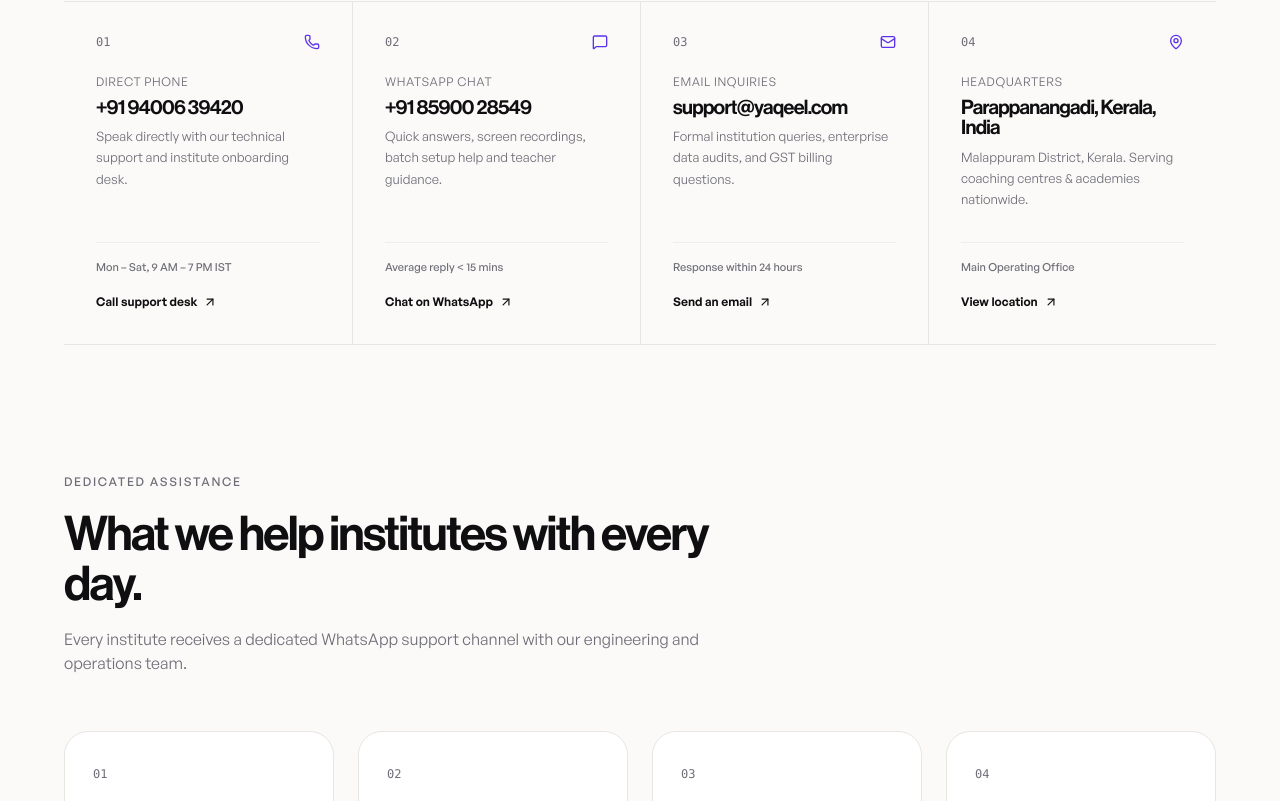
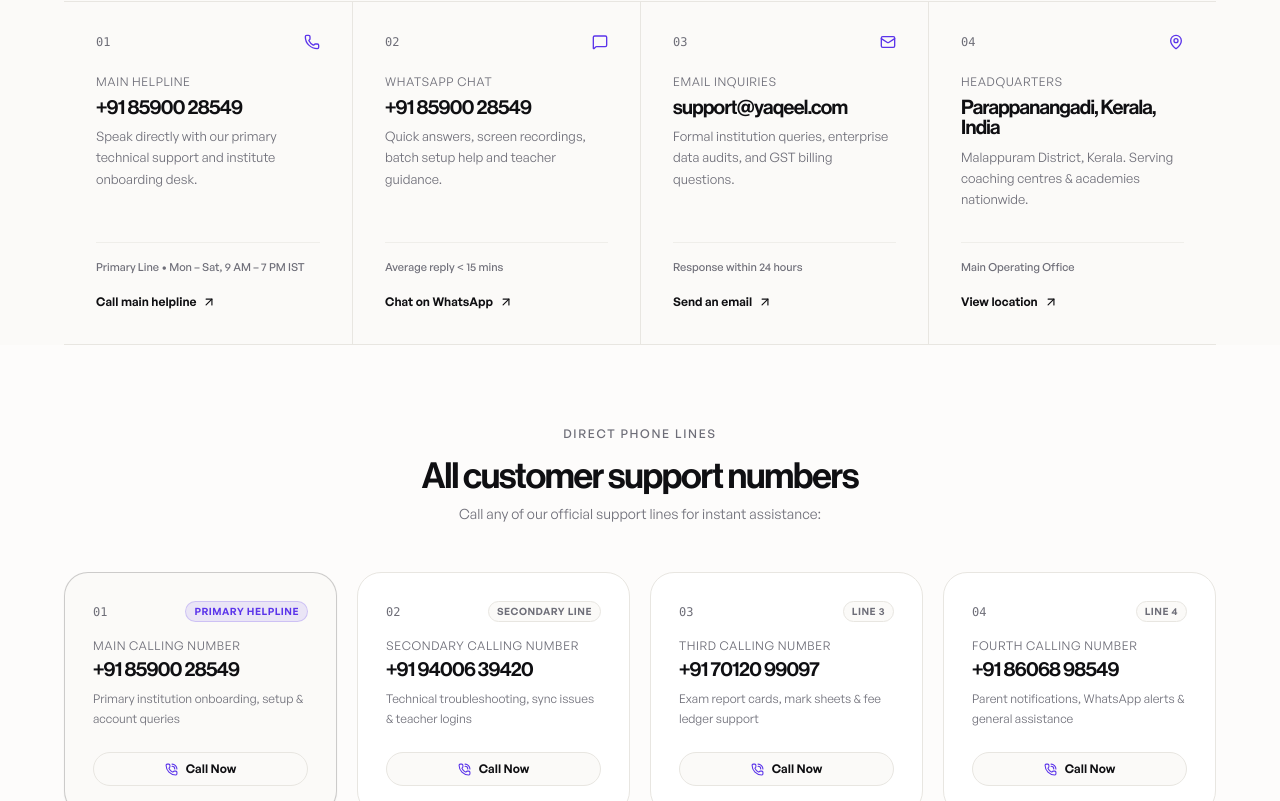
Before and after one commit to nabeelnabl/yaqeel-web-1.3, a React (Vite) app: page /support in a window 1280 px wide. Shown: the part 559-1360 px from the top of the page. Built offline with nearby package versions, Linux system fonts and the light colour scheme.

Commit message:
feat: update contact numbers across site with main number +91 85900 28549 and secondary lines on support page; rearrange footer product order

```diff
--- a/src/components/Footer.tsx
+++ b/src/components/Footer.tsx
@@ -13,16 +13,16 @@ export const Footer: React.FC = () => (
         <p className="mt-5 max-w-xs text-sm leading-relaxed text-mute">Institute management, made simple.</p>
       </div>
       <div><h4 className={h}>Product</h4><ul className={col}>
-        <li><Link to="/console">Console</Link></li>
         <li><Link to="/business">For business</Link></li>
         <li><Link to="/1-to-1">1 to 1</Link></li>
         <li><Link to="/parent-app">Parent app</Link></li>
-        <li><Link to="/support">Support</Link></li></ul></div>
+        <li><Link to="/console">Console</Link></li></ul></div>
       <div><h4 className={h}>Legal</h4><ul className={col}>
         <li><Link to="/privacy">Privacy</Link></li><li><Link to="/terms">Terms</Link></li>
         <li><Link to="/refund">Refunds</Link></li><li><Link to="/delete-account">Delete account</Link></li></ul></div>
       <div><h4 className={h}>Contact</h4><ul className={col}>
-        <li><a href="tel:+919400639420">+91 94006 39420</a></li>
+        <li><Link to="/support">Support</Link></li>
+        <li><a href="tel:+918590028549">+91 85900 28549</a></li>
         <li><a href="https://wa.me/918590028549?text=Hi%20Yaqeel%2C%20I%20have%20an%20enquiry%20regarding%20the%20platform." target="_blank" rel="noreferrer">WhatsApp</a></li>
         <li><a href="mailto:support@yaqeel.com">support@yaqeel.com</a></li>
         <li className="text-xs text-mute/80 pt-0.5">Parappanangadi, Kerala, India</li>
--- a/src/pages/DeleteAccountPage.tsx
+++ b/src/pages/DeleteAccountPage.tsx
@@ -143,11 +143,11 @@ export const DeleteAccountPage: React.FC = () => {
           </div>
           <div className="flex items-center gap-3">
             <a
-              href="tel:+919400639420"
+              href="tel:+918590028549"
               className="px-4 py-2 rounded-full bg-white border border-neutral-200 text-neutral-900 font-bold hover:border-neutral-900 transition-colors flex items-center gap-1.5"
             >
               <Phone className="w-3.5 h-3.5 text-blue-600" />
-              <span>+91 94006 39420</span>
+              <span>+91 85900 28549</span>
             </a>
             <a
               href="mailto:support@yaqeel.com"
--- a/src/pages/PrivacyPolicyPage.tsx
+++ b/src/pages/PrivacyPolicyPage.tsx
@@ -95,7 +95,7 @@ export const PrivacyPolicyPage: React.FC = () => {
             <div className="mt-4 p-5 rounded-2xl bg-neutral-50 border border-neutral-200/70 text-xs sm:text-sm font-medium space-y-1">
               <p className="text-neutral-900 font-bold">Yaqeel Privacy &amp; Data Compliance</p>
               <p>Email: <a href="mailto:support@yaqeel.com" className="text-blue-600 underline">support@yaqeel.com</a></p>
-              <p>Phone: +91 94006 39420 / +91 85900 28549</p>
+              <p>Phone: +91 85900 28549</p>
             </div>
           </div>
 
--- a/src/pages/SupportPage.tsx
+++ b/src/pages/SupportPage.tsx
@@ -7,19 +7,20 @@ import {
   MessageSquare,
   Mail,
   MapPin,
-  ArrowUpRight
+  ArrowUpRight,
+  PhoneCall
 } from 'lucide-react';
 
 const CONTACT_CHANNELS = [
   {
     n: '01',
-    type: 'Direct Phone',
-    title: '+91 94006 39420',
-    description: 'Speak directly with our technical support and institute onboarding desk.',
-    actionLabel: 'Call support desk',
-    href: 'tel:+919400639420',
+    type: 'Main Helpline',
+    title: '+91 85900 28549',
+    description: 'Speak directly with our primary technical support and institute onboarding desk.',
+    actionLabel: 'Call main helpline',
+    href: 'tel:+918590028549',
     icon: Phone,
-    badge: 'Mon – Sat, 9 AM – 7 PM IST',
+    badge: 'Primary Line • Mon – Sat, 9 AM – 7 PM IST',
   },
   {
     n: '02',
@@ -50,6 +51,41 @@ const CONTACT_CHANNELS = [
     href: 'https://maps.google.com/?q=Parappanangadi,+Kerala,+India',
     icon: MapPin,
     badge: 'Main Operating Office',
+  },
+];
+
+const CALLING_LINES = [
+  {
+    role: 'Main Calling Number',
+    number: '+91 85900 28549',
+    tel: 'tel:+918590028549',
+    desc: 'Primary institution onboarding, setup & account queries',
+    badge: 'Primary Helpline',
+    isPrimary: true,
+  },
+  {
+    role: 'Secondary Calling Number',
+    number: '+91 94006 39420',
+    tel: 'tel:+919400639420',
+    desc: 'Technical troubleshooting, sync issues & teacher logins',
+    badge: 'Secondary Line',
+    isPrimary: false,
+  },
+  {
+    role: 'Third Calling Number',
+    number: '+91 70120 99097',
+    tel: 'tel:+917012099097',
+    desc: 'Exam report cards, mark sheets & fee ledger support',
+    badge: 'Line 3',
+    isPrimary: false,
+  },
+  {
+    role: 'Fourth Calling Number',
+    number: '+91 86068 98549',
+    tel: 'tel:+918606898549',
+    desc: 'Parent notifications, WhatsApp alerts & general assistance',
+    badge: 'Line 4',
+    isPrimary: false,
   },
 ];
 
@@ -142,6 +178,65 @@ export const SupportPage: React.FC = () => {
         </section>
 
         {/* ======================================================
+            ALL CALLING SUPPORT LINES (Support Page Exclusive)
+           ====================================================== */}
+        <section className="px-6 py-20 border-b border-line bg-white/50">
+          <div className="mx-auto max-w-6xl">
+            <div className="text-center max-w-xl mx-auto mb-12">
+              <p className="eyebrow">Direct Phone Lines</p>
+              <h2 className="h-display mt-4 text-3xl sm:text-4xl text-ink">
+                All customer support numbers
+              </h2>
+              <p className="mt-2 text-sm text-mute">
+                Call any of our official support lines for instant assistance:
+              </p>
+            </div>
+
+            <div className="grid grid-cols-1 sm:grid-cols-2 lg:grid-cols-4 gap-5">
+              {CALLING_LINES.map((line, idx) => (
+                <div
+                  key={line.number}
+                  className={`rounded-3xl p-6 sm:p-7 border transition flex flex-col justify-between ${
+                    line.isPrimary
+                      ? 'border-ink/20 bg-paper shadow-xs'
+                      : 'border-line bg-white hover:border-ink/30'
+                  }`}
+                >
+                  <div>
+                    <div className="flex items-center justify-between mb-4">
+                      <span className="text-xs font-mono text-mute">0{idx + 1}</span>
+                      <span className={`text-[10px] font-semibold uppercase tracking-wider px-2 py-0.5 rounded-full ${
+                        line.isPrimary ? 'bg-accent/10 text-accent border border-accent/20' : 'bg-paper text-mute border border-line'
+                      }`}>
+                        {line.badge}
+                      </span>
+                    </div>
+                    <p className="text-xs uppercase tracking-wider text-mute">{line.role}</p>
+                    <a
+                      href={line.tel}
+                      className="h-display block mt-1.5 text-xl font-bold text-ink hover:text-accent transition"
+                    >
+                      {line.number}
+                    </a>
+                    <p className="mt-2 text-xs leading-relaxed text-mute">
+                      {line.desc}
+                    </p>
+                  </div>
+
+                  <a
+                    href={line.tel}
+                    className="mt-6 inline-flex items-center justify-center gap-2 rounded-full border border-line bg-paper px-4 py-2 text-xs font-semibold text-ink transition hover:border-ink hover:bg-white"
+                  >
+                    <PhoneCall size={13} className="text-accent" />
+                    <span>Call Now</span>
+                  </a>
+                </div>
+              ))}
+            </div>
+          </div>
+        </section>
+
+        {/* ======================================================
             HOW OUR SUPPORT WORKS / COMMON TOPICS
            ====================================================== */}
         <section className="px-6 py-24 sm:py-32 border-b border-line">
@@ -191,11 +286,11 @@ export const SupportPage: React.FC = () => {
 
             <div className="mt-10 flex flex-col items-center justify-center gap-3 sm:flex-row">
               <a
-                href="tel:+919400639420"
+                href="tel:+918590028549"
                 className="w-full sm:w-auto inline-flex items-center justify-center gap-2 rounded-full bg-paper px-8 py-3.5 text-sm font-semibold text-ink transition hover:bg-white"
               >
                 <Phone size={15} />
-                <span>Call +91 94006 39420</span>
+                <span>Call +91 85900 28549</span>
               </a>
               <a
                 href="https://wa.me/918590028549?text=Hi%20Yaqeel%2C%20I%20have%20an%20enquiry%20regarding%20support%20and%20onboarding."
```
